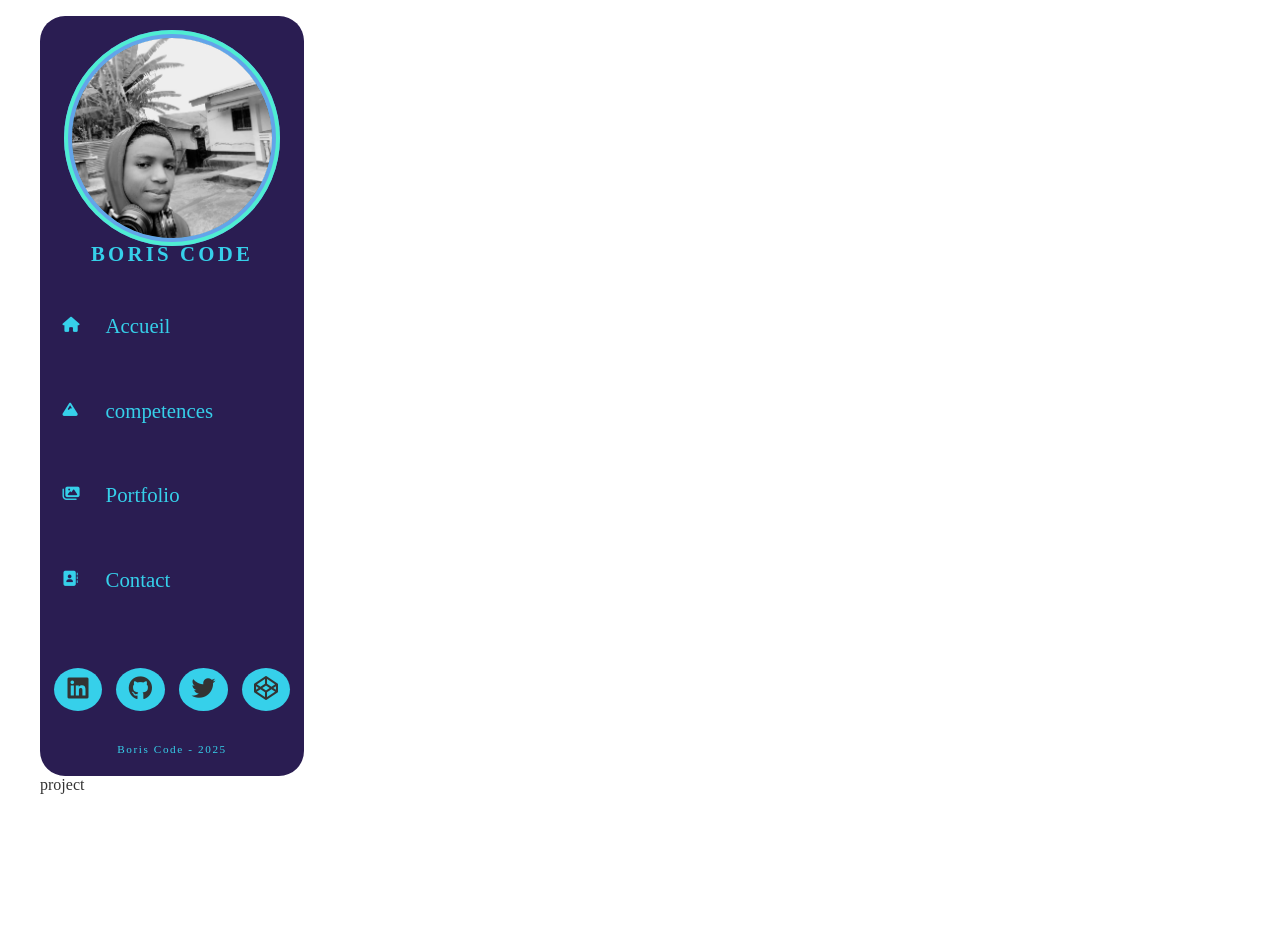
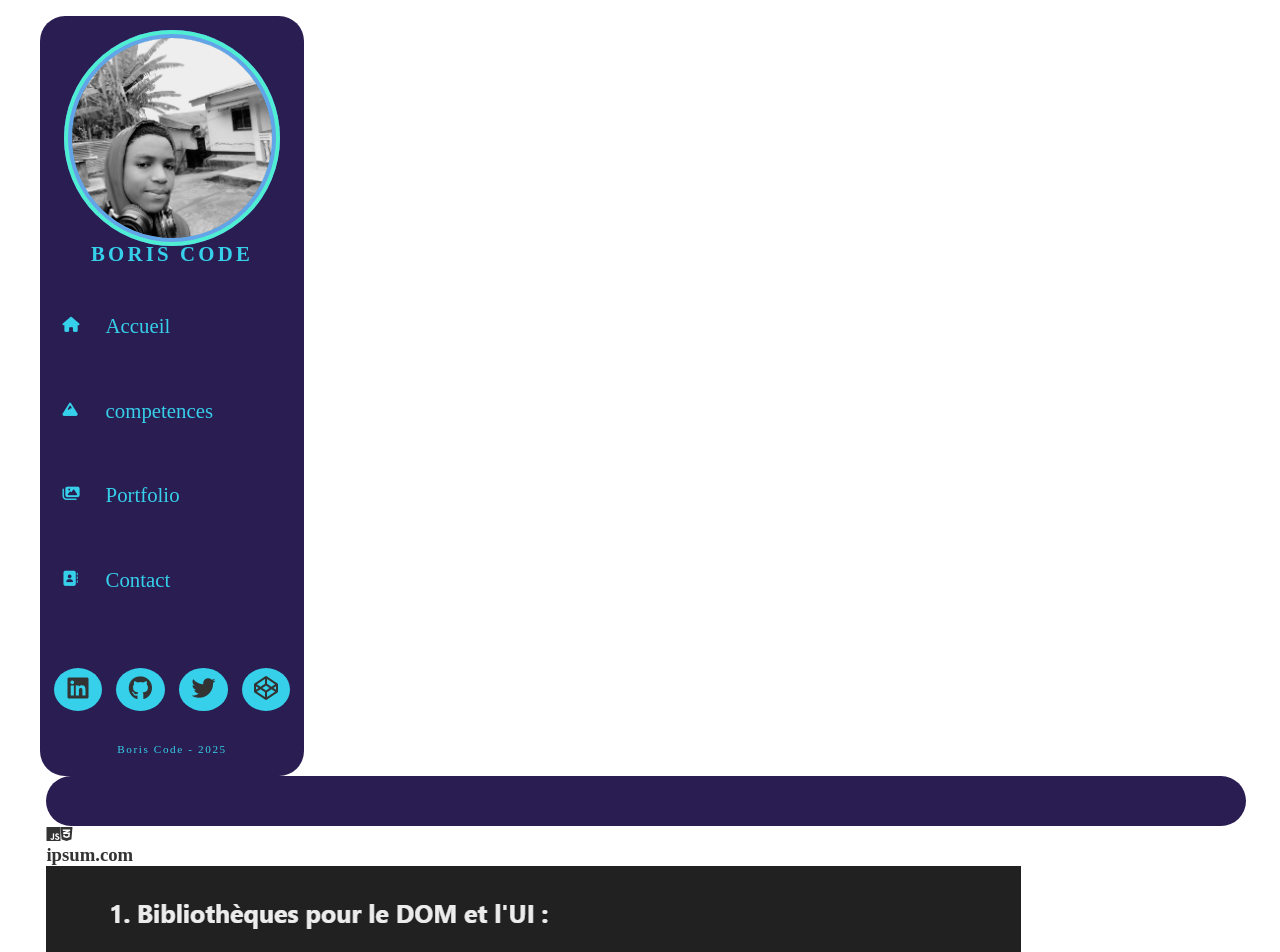
Before and after one commit to boris2442/my_cv_with_react, a React (Vite) app: page /portfolio in a window 1280 px wide. Shown: the top 952 px of the page. Before the commit the page ends 810 px from the top, so only its background shows below. Built offline with nearby package versions, Linux system fonts and the light colour scheme; a web font is replaced by a local one.

Commit message:
codung project components

```diff
--- /dev/null
+++ b/src/components/data/portfolioData.jsx
@@ -0,0 +1,49 @@
+export const portfolioData = [
+
+    {
+        id: 1,
+        name: 'ipsum.com',
+        languages: ['javascript', 'css'],
+        languagesIcons: ['fab fa-js', 'fab fa-css3-alt'],
+        source: 'https://www.github/boris2442',
+        info: 'lor  Lorem ipsum, dolor sit amet consectetur adipisicing elit. Fugiat voluptas aliquam nam accusantium. Ut eveniet eligendi officia vel culpa! Itaque veniam distinctio nihil voluptatem corporis odit porro unde, aspernatur natus provident earum dicta nisi incidunt repellendus iure id recusandae atque quos deleniti laudantium consequatur magnam cupiditate temporibus. Culpa, illum eius!em',
+        picture: './media/animation.png'
+    },
+    {
+        id: 2,
+        name: 'ipsum.com',
+        languages: ['javascript', 'css'],
+        languagesIcons: ['fab fa-js', 'fab fa-css3-alt'],
+        source: 'https://www.github/boris2442',
+        info: 'lor  Lorem ipsum, dolor sit amet consectetur adipisicing elit. Fugiat voluptas aliquam nam accusantium. Ut eveniet eligendi officia vel culpa! Itaque veniam distinctio nihil voluptatem corporis odit porro unde, aspernatur natus provident earum dicta nisi incidunt repellendus iure id recusandae atque quos deleniti laudantium consequatur magnam cupiditate temporibus. Culpa, illum eius!em',
+        picture: './media/animation.png'
+    },
+    {
+        id: 3,
+        name: 'ipsum.com',
+        languages: ['javascript', 'css'],
+        languagesIcons: ['fab fa-js', 'fab fa-css3-alt'],
+        source: 'https://www.github/boris2442',
+        info: 'lor  Lorem ipsum, dolor sit amet consectetur adipisicing elit. Fugiat voluptas aliquam nam accusantium. Ut eveniet eligendi officia vel culpa! Itaque veniam distinctio nihil voluptatem corporis odit porro unde, aspernatur natus provident earum dicta nisi incidunt repellendus iure id recusandae atque quos deleniti laudantium consequatur magnam cupiditate temporibus. Culpa, illum eius!em',
+        picture: './media/animation.png'
+    },
+    {
+        id: 4,
+        name: 'ipsum.com',
+        languages: ['javascript', 'css'],
+        languagesIcons: ['fab fa-js', 'fab fa-css3-alt'],
+        source: 'https://www.github/boris2442',
+        info: 'lor  Lorem ipsum, dolor sit amet consectetur adipisicing elit. Fugiat voluptas aliquam nam accusantium. Ut eveniet eligendi officia vel culpa! Itaque veniam distinctio nihil voluptatem corporis odit porro unde, aspernatur natus provident earum dicta nisi incidunt repellendus iure id recusandae atque quos deleniti laudantium consequatur magnam cupiditate temporibus. Culpa, illum eius!em',
+        picture: './media/animation.png'
+    },
+    {
+        id: 5,
+        name: 'ipsum.com',
+        languages: ['javascript', 'css'],
+        languagesIcons: ['fab fa-js', 'fab fa-css3-alt'],
+        source: 'https://www.github/boris2442',
+        info: 'lor  Lorem ipsum, dolor sit amet consectetur adipisicing elit. Fugiat voluptas aliquam nam accusantium. Ut eveniet eligendi officia vel culpa! Itaque veniam distinctio nihil voluptatem corporis odit porro unde, aspernatur natus provident earum dicta nisi incidunt repellendus iure id recusandae atque quos deleniti laudantium consequatur magnam cupiditate temporibus. Culpa, illum eius!em',
+        picture: './media/animation.png'
+    }
+
+]
--- a/src/components/portfolio/Project.jsx
+++ b/src/components/portfolio/Project.jsx
@@ -0,0 +1,57 @@
+import React, { Component } from 'react'
+
+class Project extends Component {
+    state={
+        showInfo:false
+    }
+    handleInfo=()=>{
+        this.setState({
+            showInfo:!this.state.showInfo
+        })
+    }
+handleExit=()=>{
+    this.setState({
+        showInfo:!this.state.showInfo
+    })
+}
+    render() {
+        const { name, languagesIcons, source, info, picture } = this.props.item
+
+        return (
+            <div className='' project>
+
+                <div className="icons">
+                    {
+                        languagesIcons.map(icon =>
+
+                            <i className={icon} key={icon}></i>
+                        )
+                    }
+                </div>
+                <h3>{name}</h3>
+                <img src={picture} alt="image du projet {name}" onClick={this.handleInfo} />
+                <span className='infos' onClick={this.handleInfo}>
+                    <i className="fas fa-plus-circle"></i>
+                </span>{
+                    this.state.showInfo &&(
+                        <div className="showInfo">
+                            <div className="infosContent">
+                                <div className="head">
+                                    <h2>{name}</h2>
+                                    <div className="sourceCode">
+                                        <a href={source} className="button" rel="noopener noreferrer" target='_blank'>code source</a>
+                                    </div>
+                                </div>
+                                <p className="">{info}</p>
+                                <div className="button return" onClick={this.handleInfo}>
+                                    <button className="">Retourner sur la page</button> </div>
+                            </div>
+                        </div>
+                    )
+                }
+            </div>
+        )
+    }
+}
+
+export default Project
--- a/src/components/portfolio/ProjectList.jsx
+++ b/src/components/portfolio/ProjectList.jsx
@@ -1,11 +1,31 @@
-import React, { PureComponent } from 'react'
+import React, { Component } from 'react'
+import Project from './project';
+import { portfolioData } from '../data/PortfolioData';
+class ProjectList extends Component {
+    state = {
+        projects: portfolioData
+    };
 
-class ProjectList extends PureComponent {
 
     render() {
+        let {projects}=this.state;
         return (
-            <div className="">
-                project
+            <div className='portfolioContent'>
+                <ul className="radioDisplay">
+
+                </ul>
+                <div className="projects">
+                    {
+
+                        projects.map(item=>{
+                            return(
+                                <Project
+                                key={item.id}
+                                item={item}/>
+                            )
+                        })
+                    }
+                </div>
             </div>
         )
     }
--- a/src/styles/pages/_portfolio.scss
+++ b/src/styles/pages/_portfolio.scss
@@ -0,0 +1,36 @@
+.portfolio {
+  .portfolioContent {
+    width: 100%;
+    display: grid;
+    min-height: $minHeight;
+    grid-template-columns: 1fr;
+    grid-template-rows: 50px 1fr;
+    grid-template-areas:
+      "1"
+      "2";
+  }
+  .radioDisplay {
+    grid-area: 1;
+    border-radius: $borderRadius;
+    display: flex;
+    width: 100%;
+    padding: 1rem 2rem;
+    margin: 0 auto;
+    background: $color-1;
+    user-select: none;
+    box-shadow: $shadow;
+    li {
+      color: $color-3;
+      font-size: 1.2rem;
+      padding: 0 1rem;
+      flex: 1;
+      text-transform: uppercase;
+      z-index: 2;
+      @include verticalCenter;
+      input[type="radio"] {
+        visibility: hidden;
+        position: relative ;
+      }
+    }
+  }
+}
```
Also changed, not shown: public/media/animation.png (added).
